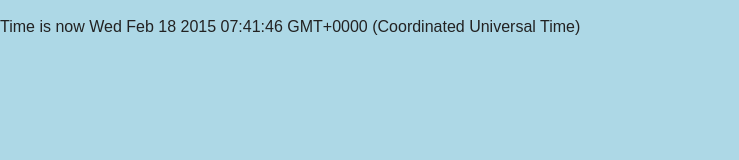
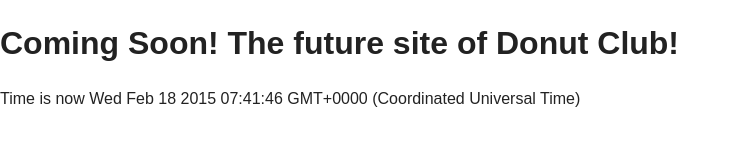
Before and after one commit to aberham/testRepo, a website: page index.html in a window 1280 px wide. Shown: the whole page, without its empty margins (0-739 px from the left). Drawn offline with Linux system fonts and the light colour scheme.

Commit message:
update index
update index with content i learned rather than generated

```diff
--- a/index.html
+++ b/index.html
@@ -1,20 +1,24 @@
-<!doctype html>
-<html class="no-js" lang="">
+<!DOCTYPE html>
+<html lang="en">
 <head>
     <meta charset="utf-8">
     <meta http-equiv="X-UA-Compatible" content="IE=edge,chrome=1">
-        <title></title>
-        <meta name="description" content="">
+    <title>Welcome to Donut Club!</title>
+    <meta name="description" content="Omer Donut Club">
     <meta name="viewport" content="width=device-width, initial-scale=1">
-        <link rel="apple-touch-icon" href="apple-touch-icon.png">
-
     <link rel="stylesheet" href="dist/css/styles.css">
-
 </head>
-    <body class="foo">
-
-        <p class="intro">Hello world! This is HTML5 Boilerplate.</p>
-
+  <body>
+    <h1>Coming Soon! The future site of Donut Club!</h1>
+    <!-- Also an avenue to start learning HTML, CSS, and JavaScript -->
+    <!--
+	First impressions of MDN is not great. More of a collection of
+	resources and information, rather than guided courses or learning,
+	which is honestly what I was hoping it was. There are still other
+	online tools and a book I have, which I might use, but I imagine
+	will get me up to learning about JS slower.
+    -->
+    <p class="intro"></p>
     <script src="dist/js/app.js"></script>
   </body>
 </html>
```
Lines whose indentation alone changed are shown as unchanged.
